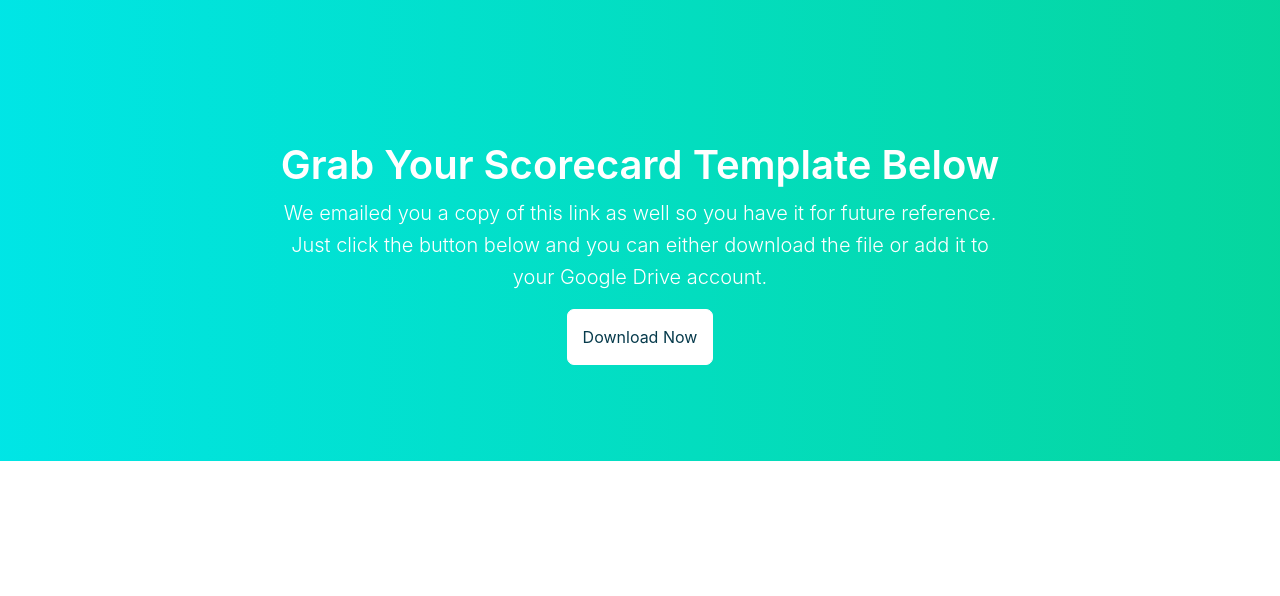
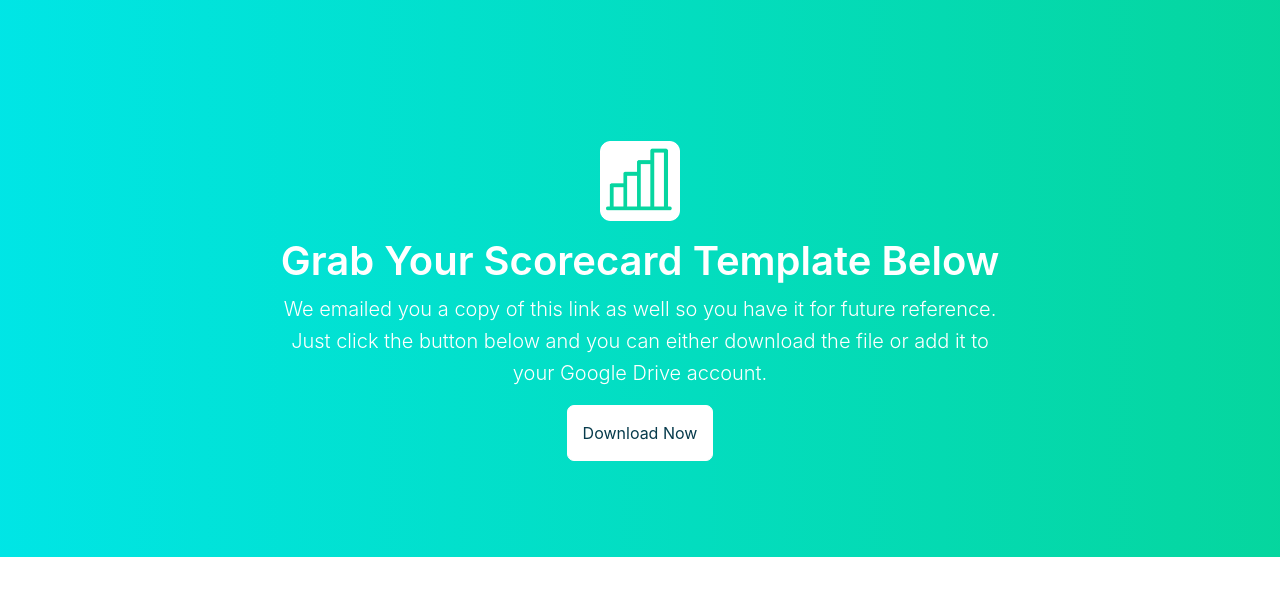
Before and after one commit to ayezee33/reiscorecard, a website: page thank-you.html in a window 1280 px wide. Drawn offline with Linux system fonts and the light colour scheme.

Commit message:
Might as well add branding to the thank you page

```diff
--- a/thank-you.html
+++ b/thank-you.html
@@ -58,6 +58,7 @@
     <div class="container">
       <div class="row justify-content-center">
         <div class="col-sm-12 col-lg-8 text-center">
+          <img class="text-center d-block mx-auto img-responsive mb-3" src="./img/brand-mark-inverse.png" width="80" alt="REI Scorecard Brand Mark">
           <h1>Grab Your Scorecard Template Below</h1>
           <p class="lead">We emailed you a copy of this link as well so you have it for future reference. Just click the button below and you can either download the file or add it to your Google Drive account.</p>
           <a class="btn btn-ghost"href="https://drive.google.com/file/d/13TdEb0gx6V2gqms3WJsEWvy3HhNgwi-_/view?usp=sharing">Download Now</a>
```
